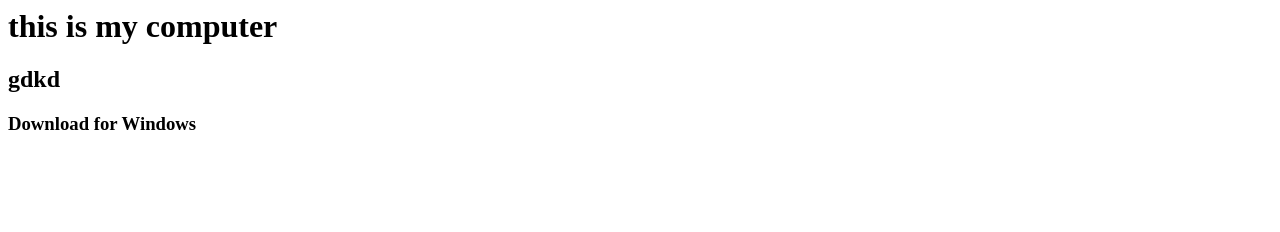
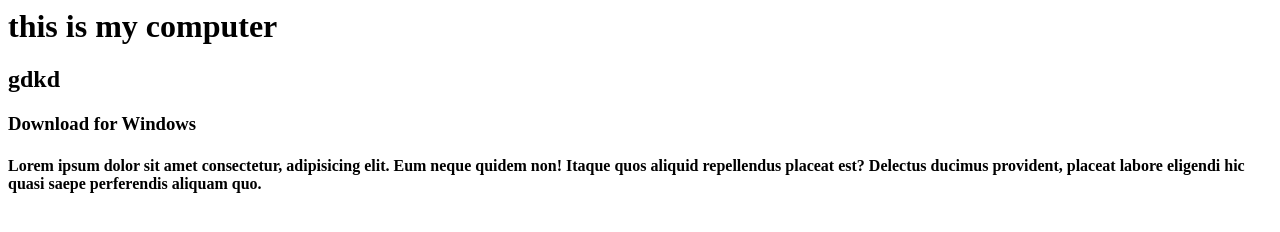
Before and after one commit to kawserhamid97/711-class-6, a plain HTML site: page index.html in a window 1280 px wide. Drawn offline with Linux system fonts and the light colour scheme.

Commit message:
my computer

```diff
--- a/index.html
+++ b/index.html
@@ -8,5 +8,6 @@
 </h1>
 <h2>gdkd</h2>
 <h3>Download for Windows</h3>
+<h4>Lorem ipsum dolor sit amet consectetur, adipisicing elit. Eum neque quidem non! Itaque quos aliquid repellendus placeat est? Delectus ducimus provident, placeat labore eligendi hic quasi saepe perferendis aliquam quo.</h4>
 </body>
 </html>
```
